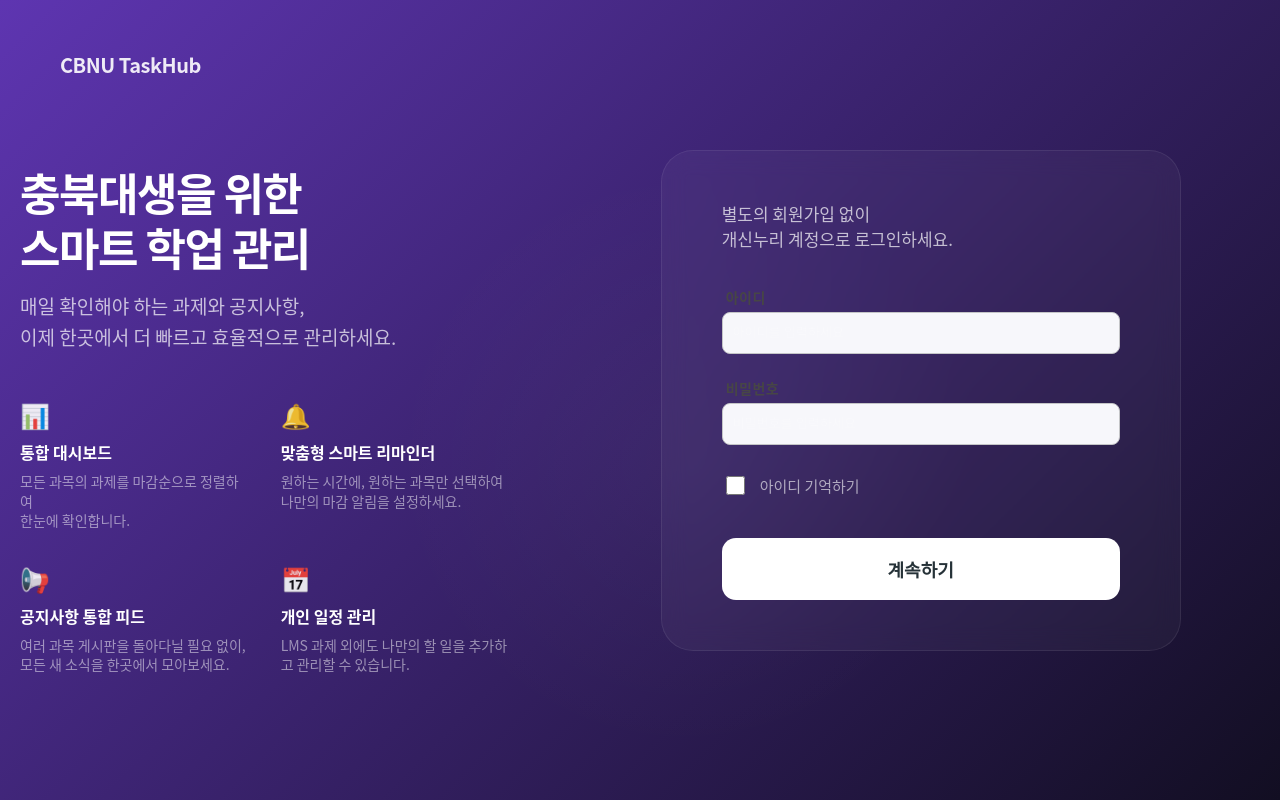
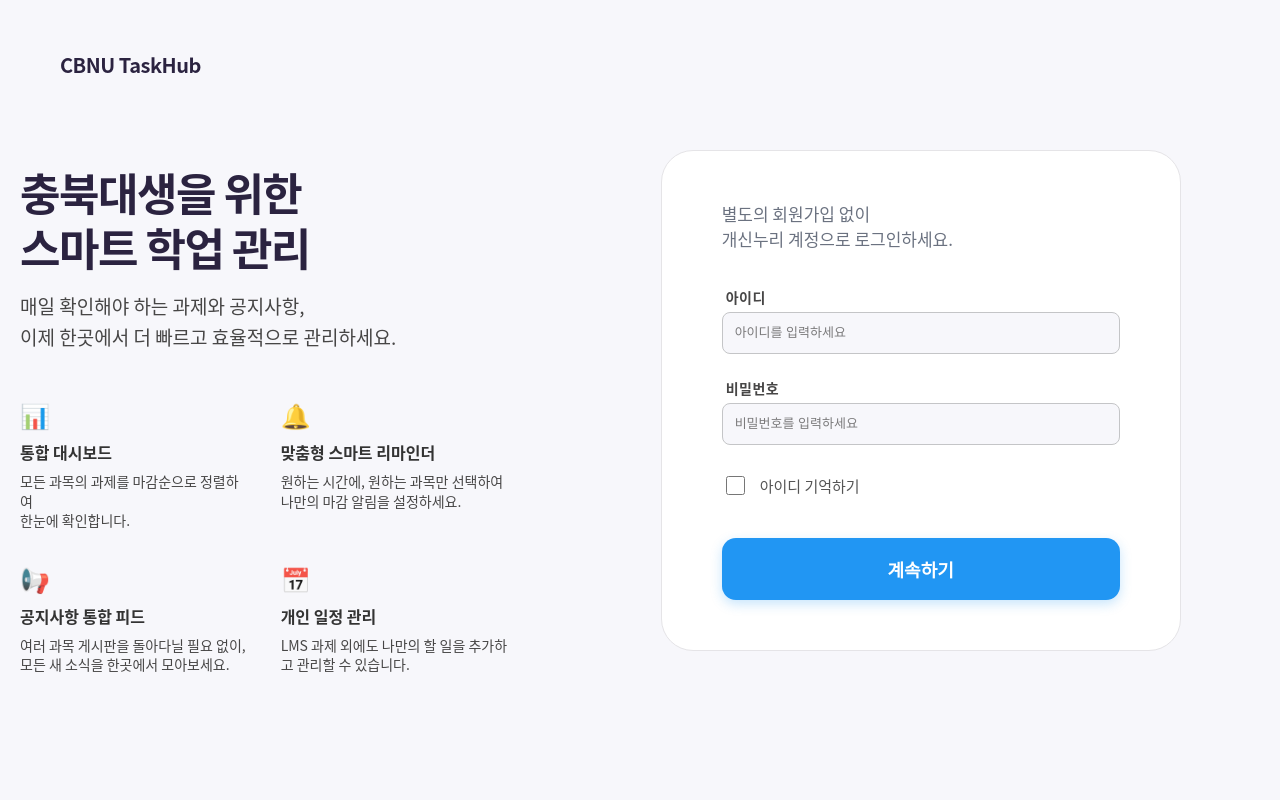
Before and after one commit to KadenID/OSBP_Team_NULL, a React (Vite) app in the folder client/: page / in a window 1280 px wide. Built offline with nearby package versions, Linux system fonts and the light colour scheme; no server answers.

Commit message:
테마모드에 따른 색상 버그 수정

```diff
--- a/client/index.html
+++ b/client/index.html
@@ -2,7 +2,7 @@
 <html lang="en">
   <head>
     <meta charset="UTF-8" />
-    <title>team_NULL</title>
+    <title>CBNU TaskHub</title>
   </head>
   <body>
     <div id="root"></div>
--- a/client/src/Components/assignment-tab/AssignmentTab.css
+++ b/client/src/Components/assignment-tab/AssignmentTab.css
@@ -236,7 +236,7 @@
 .input-field input {
   width: 100%;
   height: 42px;
-  padding: 0 10px;
+  padding: 0 12px;
   border: 1px solid var(--border-strong);
   border-radius: 8px;
   font-size: 13px;
@@ -244,6 +244,36 @@
   color: var(--text-main);
   outline: none;
   box-sizing: border-box;
+  transition: all 0.2s ease;
+}
+
+.input-field input::placeholder {
+  color: var(--text-muted);
+  opacity: 0.7;
+}
+
+.input-field input:focus {
+  border-color: var(--accent);
+  box-shadow: 0 0 0 3px var(--primary-focus);
+  background: var(--bg-card);
+}
+
+/* 다크 모드에서 박스가 백그라운드와 거의 흡사하게 더 연하게 수정 */
+[data-theme='dark'] .input-field input {
+  background: #1d222e;
+  border-color: rgba(255, 255, 255, 0.12);
+  color: #ffffff;
+}
+
+[data-theme='dark'] .input-field input::placeholder {
+  color: #7a828e;
+  opacity: 1;
+}
+
+[data-theme='dark'] .input-field input:focus {
+  background: #161b25;
+  border-color: var(--accent);
+  box-shadow: 0 0 0 3px rgba(139, 141, 255, 0.25);
 }
 
 /* 과제 생성 캘린더 영역 */
@@ -262,6 +292,17 @@
   background: var(--bg);
   border-radius: 8px;
   box-sizing: border-box;
+  transition: all 0.2s ease;
+}
+
+[data-theme='dark'] .deadline-control {
+  background: #1d222e;
+  border-color: rgba(255, 255, 255, 0.12);
+}
+
+.deadline-control:focus-within {
+  border-color: var(--accent);
+  box-shadow: 0 0 0 3px var(--primary-focus);
 }
 
 .deadline-control input[type="date"],
@@ -445,4 +486,8 @@
   .assignment-item {
     min-height: 110px;
   }
+} (max-width: 1300px) {
+  .assignment-item {
+    min-height: 110px;
+  }
 }
--- a/client/src/Components/login_page/LoginPage.css
+++ b/client/src/Components/login_page/LoginPage.css
@@ -3,11 +3,15 @@
   height: 100vh;
   height: 100dvh;
   display: flex;
-  /* 세련된 슬레이트 그레이 & 다크 스틸 그라데이션 */
-  background: linear-gradient(135deg, #5E35B1 0%, #120E22 100%);
+  background-color: var(--bg);
   font-family: "Noto Sans CJK KR", "Noto Sans KR", system-ui, sans-serif;
   overflow: hidden;
   position: relative;
+  transition: background-color 0.3s ease;
+}
+
+[data-theme='dark'] .login-page {
+  background: linear-gradient(135deg, #5E35B1 0%, #120E22 100%);
 }
 
 /* 배경에 깊이감을 더하는 은은한 빛 효과 */
@@ -30,8 +34,12 @@
   flex-direction: column;
   justify-content: center;
   align-items: flex-end;
+  color: var(--text-color);
+  z-index: 1;
+}
+
+[data-theme='dark'] .login-intro-side {
   color: white;
-  z-index: 1;
 }
 
 .brand-info {
@@ -46,6 +54,10 @@
   letter-spacing: -0.5px;
   display: flex;
   align-items: center;
+  color: var(--text-heading);
+}
+
+[data-theme='dark'] .brand-logo {
   color: rgba(255, 255, 255, 0.9);
 }
 
@@ -62,15 +74,23 @@
   margin: 0 0 16px;
   word-break: keep-all;
   letter-spacing: -1.5px;
+  color: var(--text-heading);
+}
+
+[data-theme='dark'] .intro-content h1 {
   color: white;
 }
 
 .intro-content p {
   font-size: 19px;
   line-height: 1.6;
-  color: rgba(255, 255, 255, 0.7);
+  color: var(--text-muted);
   margin: 0;
   font-weight: 400;
+}
+
+[data-theme='dark'] .intro-content p {
+  color: rgba(255, 255, 255, 0.7);
 }
 
 .feature-list {
@@ -95,14 +115,22 @@
 .feature-item span {
   font-size: 16px;
   font-weight: 600;
+  color: var(--text-color);
+}
+
+[data-theme='dark'] .feature-item span {
   color: white;
 }
 
 .feature-item p {
   font-size: 14px;
-  color: rgba(255, 255, 255, 0.5);
+  color: var(--text-muted);
   line-height: 1.4;
   margin: 0;
+}
+
+[data-theme='dark'] .feature-item p {
+  color: rgba(255, 255, 255, 0.5);
 }
 
 /* 우측: 로그인 폼 영역 (배경 통합 및 유리 효과) */
@@ -119,11 +147,19 @@
   width: 100%;
   max-width: 520px; /* 폭 확장: 420px -> 520px */
   padding: 50px 60px; /* 안쪽 여백 조정 */
+  background: var(--bg-card);
+  border-radius: 32px;
+  border: 1px solid var(--border);
+  box-shadow: var(--login-card-shadow);
+  transition: all 0.3s ease;
+}
+
+[data-theme='dark'] .login-form-container {
   background: rgba(255, 255, 255, 0.04);
   backdrop-filter: blur(12px);
   -webkit-backdrop-filter: blur(12px);
-  border-radius: 32px;
   border: 1px solid rgba(255, 255, 255, 0.08);
+  box-shadow: 0 8px 32px rgba(0, 0, 0, 0.2);
 }
 
 .login-header {
@@ -132,9 +168,13 @@
 
 .login-header p {
   font-size: 17px; /* 폰트 크기 소폭 확대 */
-  color: rgba(255, 255, 255, 0.7);
+  color: var(--login-sub-text);
   margin: 0;
   font-weight: 500;
+}
+
+[data-theme='dark'] .login-header p {
+  color: rgba(255, 255, 255, 0.7);
 }
 
 .login-form {
@@ -152,30 +192,46 @@
 .input-field label {
   font-size: 14px;
   font-weight: 700;
-  color: rgba(255, 255, 255, 0.8);
+  color: var(--login-label-text);
   margin-left: 2px;
   letter-spacing: 0.5px;
 }
 
 .input-field input {
   height: 60px; /* 높이 확대: 56px -> 60px */
-  background: rgba(255, 255, 255, 0.07);
-  border: 1px solid rgba(255, 255, 255, 0.1);
+  background: var(--login-input-bg);
+  border: 1px solid var(--login-input-border);
   border-radius: 14px;
   padding: 0 24px;
   font-size: 17px;
-  color: white;
+  color: var(--text-color);
   transition: all 0.3s ease;
 }
 
 .input-field input::placeholder {
+  color: var(--login-placeholder);
+}
+
+.input-field input:focus {
+  background: var(--login-input-bg);
+  border-color: var(--primary);
+  outline: none;
+  box-shadow: 0 0 0 4px var(--login-focus-shadow);
+}
+
+[data-theme='dark'] .input-field input {
+  background: rgba(255, 255, 255, 0.07);
+  border: 1px solid rgba(255, 255, 255, 0.1);
+  color: white;
+}
+
+[data-theme='dark'] .input-field input::placeholder {
   color: rgba(255, 255, 255, 0.25);
 }
 
-.input-field input:focus {
+[data-theme='dark'] .input-field input:focus {
   background: rgba(255, 255, 255, 0.12);
   border-color: rgba(255, 255, 255, 0.3);
-  outline: none;
   box-shadow: 0 8px 32px rgba(0, 0, 0, 0.2);
 }
 
@@ -191,20 +247,24 @@
   align-items: center;
   gap: 12px;
   font-size: 15px;
+  color: var(--login-muted-text);
+  cursor: pointer;
+}
+
+[data-theme='dark'] .remember-me {
   color: rgba(255, 255, 255, 0.6);
-  cursor: pointer;
 }
 
 .remember-me input {
   width: 19px;
   height: 19px;
-  accent-color: #5E35B1;
+  accent-color: var(--primary);
 }
 
 .login-submit-btn {
   height: 62px; /* 높이 확대 */
-  background: white;
-  color: #263238;
+  background: var(--primary);
+  color: var(--text-on-accent);
   border: none;
   border-radius: 14px;
   font-size: 18px;
@@ -212,21 +272,33 @@
   cursor: pointer;
   margin-top: 16px;
   transition: all 0.3s cubic-bezier(0.4, 0, 0.2, 1);
+  box-shadow: 0 4px 12px var(--login-button-shadow);
 }
 
 .login-submit-btn:hover:not(:disabled) {
+  background: var(--primary-hover);
+  transform: translateY(-2px);
+  box-shadow: 0 8px 20px var(--login-button-shadow);
+}
+
+[data-theme='dark'] .login-submit-btn {
+  background: white;
+  color: #263238;
+  box-shadow: none;
+}
+
+[data-theme='dark'] .login-submit-btn:hover:not(:disabled) {
   background: #eceff1;
-  transform: translateY(-2px);
   box-shadow: 0 12px 24px rgba(0, 0, 0, 0.2);
 }
 
 .login-error-msg {
   font-size: 14px;
-  color: #ff8a80;
+  color: var(--error);
   margin-top: 20px;
   padding: 14px;
-  background: rgba(255, 138, 128, 0.1);
-  border: 1px solid rgba(255, 138, 128, 0.2);
+  background: var(--error-bg);
+  border: 1px solid var(--error-border);
   border-radius: 12px;
   text-align: center;
   font-weight: 500;
@@ -272,6 +344,7 @@
     border: none;
     padding: 0;
     backdrop-filter: none;
+    box-shadow: none;
   }
 }
 
```
